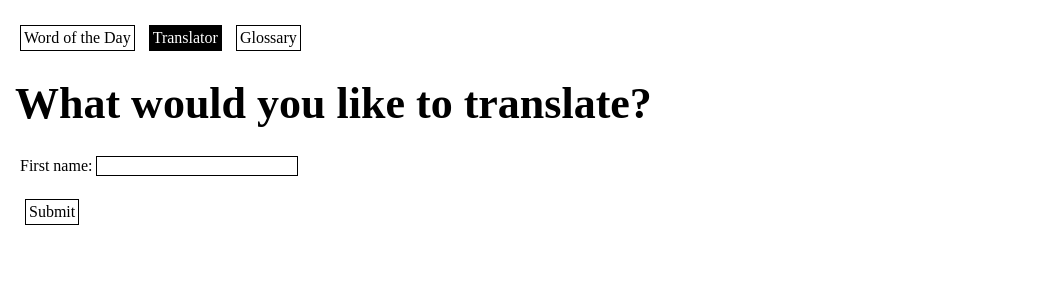
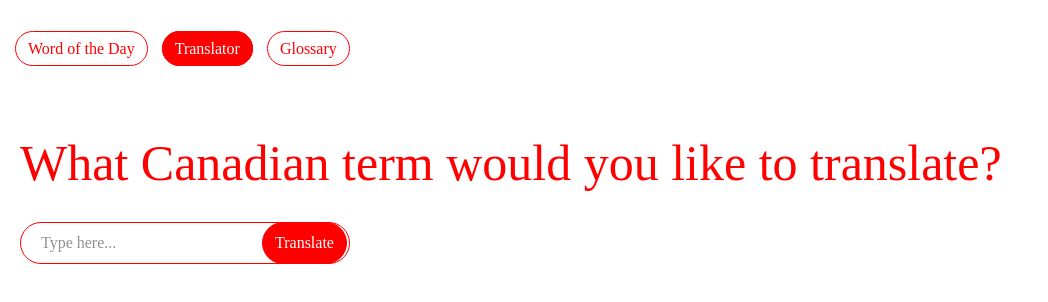
Before and after one commit to kerenmevorach/functions, a plain HTML site: page translator/index.html in a window 1280 px wide. Shown: the whole page, without its empty margins (0-1048 px from the left). Drawn offline with Linux system fonts and the light colour scheme; a web font is replaced by a local one.

Commit message:
styling of translator page

```diff
--- a/assets/common.css
+++ b/assets/common.css
@@ -2,44 +2,70 @@
     --header: 80px;
     --subhead: calc(var(--header)/2);
     --body: calc(var(--subhead)/2);
+    --button: calc(var(--subhead)/2.5);
     --left-margin: 15px;
 }
 
-nav{
-    margin-left: var(--left-margin);
-    margin-top: 20px;
+@font-face {
+	font-family: 'PP Editorial New';
+	src: url('PPEditorialNew-Regular.otf') format('truetype');
+    font-weight: 100;
+ }
+
+ @font-face {
+	font-family: 'Authentic Sans';
+	src: url('AUTHENTICSans-60.otf') format('truetype');
+    font-weight: 00;
+ }
+
+
+body{
+    font-family: 'PP Editorial New';
 }
 
-button{
-    border: 1px black solid;
-    margin: 5px;
-    padding: 3px;
+nav{
+    position: fixed;
+    top: 40px;
+    left: 10px
 }
 
-button:hover{
+.button{
+    font-size: var(--button);
+    border: 1px red solid;
+    color: red;
+    margin: 5px;
+    padding: 8px;
+    padding-left: 12px;
+    padding-right: 12px;
+    border-radius: 25px;
+}
+
+.button:hover{
     opacity: 0.5;
 }
 
 .selected{
-    background-color: black;
+    background-color: red;
     color: white;
 }
 
 h1{
     font-size: var(--header);
-    font-weight: bold;
+    /* font-weight: bold; */
     margin-left: var(--left-margin);
-    margin-top: 25px;
+    margin-top: 114px;
+    color: red;
 }
 
 h2{
     font-size: var(--subhead);
-    font-weight: bold;
+    /* font-weight: bold; */
     margin-left: var(--left-margin);
     margin-top: 25px;
 }
 
 p{
+    font-family: 'Authentic Sans';
     font-size: var(--body);
     margin-left: var(--left-margin);
     margin-top: 4px;
@@ -48,5 +74,5 @@ p{
 
 
 input{
-    border: 1px black solid;
+    border: 1px red solid;
 }
--- a/translator/index.html
+++ b/translator/index.html
@@ -9,33 +9,33 @@
         <link rel="stylesheet" href="../assets/reset.css">
         <link rel="stylesheet" href="../assets/common.css">
         <link rel="stylesheet" href="translator-styles.css">
+        <script src="" async defer></script>
     </head>
     <body>
 
         <nav>
-            <button>
-                <a href="../index.html">Word of the Day</a>
-            </button>
+            <a class="button" href="../index.html">Word of the Day</a>
 
-            <button class="selected">
-                <a href="index.html">Translator</a>
-            </button>
+            <a class="button selected" href="index.html">Translator</a>
 
-            <button>
-                <a href="../glossary/">Glossary</a>
-            </button>
+            <a class="button" href="../glossary/">Glossary</a>
+
         </nav>
 
-        <h1>
-            What would you like to translate?
-        </h1>
+        <form>
+			<label for="term-translator" class="translator-label active">What Canadian term would you like to translate?</label>
+            <div class="text-field-input">
+                <input id="term-translator" name="term-translator" placeholder="Type here..." required type="text">
+                <button class="button translate-button">Translate</button>
+            </div>
+        </form>
 
-        <form action="/action_page.php">
+        <!-- <form action="/action_page.php">
             <label for="fname">First name:</label>
             <input type="text" id="fname" name="fname"><br><br>
             <button>Submit</button>
-          </form>
+        </form> -->
 
-        <script src="" async defer></script>
+
     </body>
 </html>
--- a/translator/translator-styles.css
+++ b/translator/translator-styles.css
@@ -1,15 +1,51 @@
 :root{
-    --header: 44px;
-    --subhead: calc(var(--header)/2);
+    --new-header: 50px;
+    --spacing: 135px;
+    /* --subhead: calc(var(--header)/2);
     --body: calc(var(--subhead)/2);
-    --left-margin: 15px;
+    --left-margin: 15px; */
 }
 
-h1{
-    line-height: 45px;
-}
 
 form{
     margin-left: 20px;
+    margin-top: var(--spacing);
+}
+
+.translator-label.active{
+    font-size: var(--new-header);
+    line-height: 57px;
+    margin-top: var(--spacing);
+    color: red;
+    display: block;
+}
+
+.translator-label{
+    display: none;
+}
+
+#term-translator{
+    font-family: 'Authentic Sans';
+    color: rgb(146, 146, 146);
+    width: 330px;
+    height: 40px;
+    border-radius: 25px;
+    padding: 20px;
+    padding-right: 144px;
+    position: relative;
+}
+
+.translate-button{
+    height: 42px;
+    background-color: red;
+    color: white;
+    position: relative;
+    left: -93px;
+    top: -5px;
+}
+
+.text-field-input{
     margin-top: 30px;
+    display: flex;
+    flex-direction: row;
 }
```
Also changed, not shown: assets/glossary.json (added, +56 -0 lines), assets/script.js (+11 -0 lines), glossary/index.html (+4 -9 lines), index.html (+4 -9 lines), assets/fonts/AUTHENTICSans-60.otf (added), assets/fonts/AUTHENTICSans-90.otf (added), assets/fonts/PPEditorialNew-Regular.otf (added), 1 other file.
